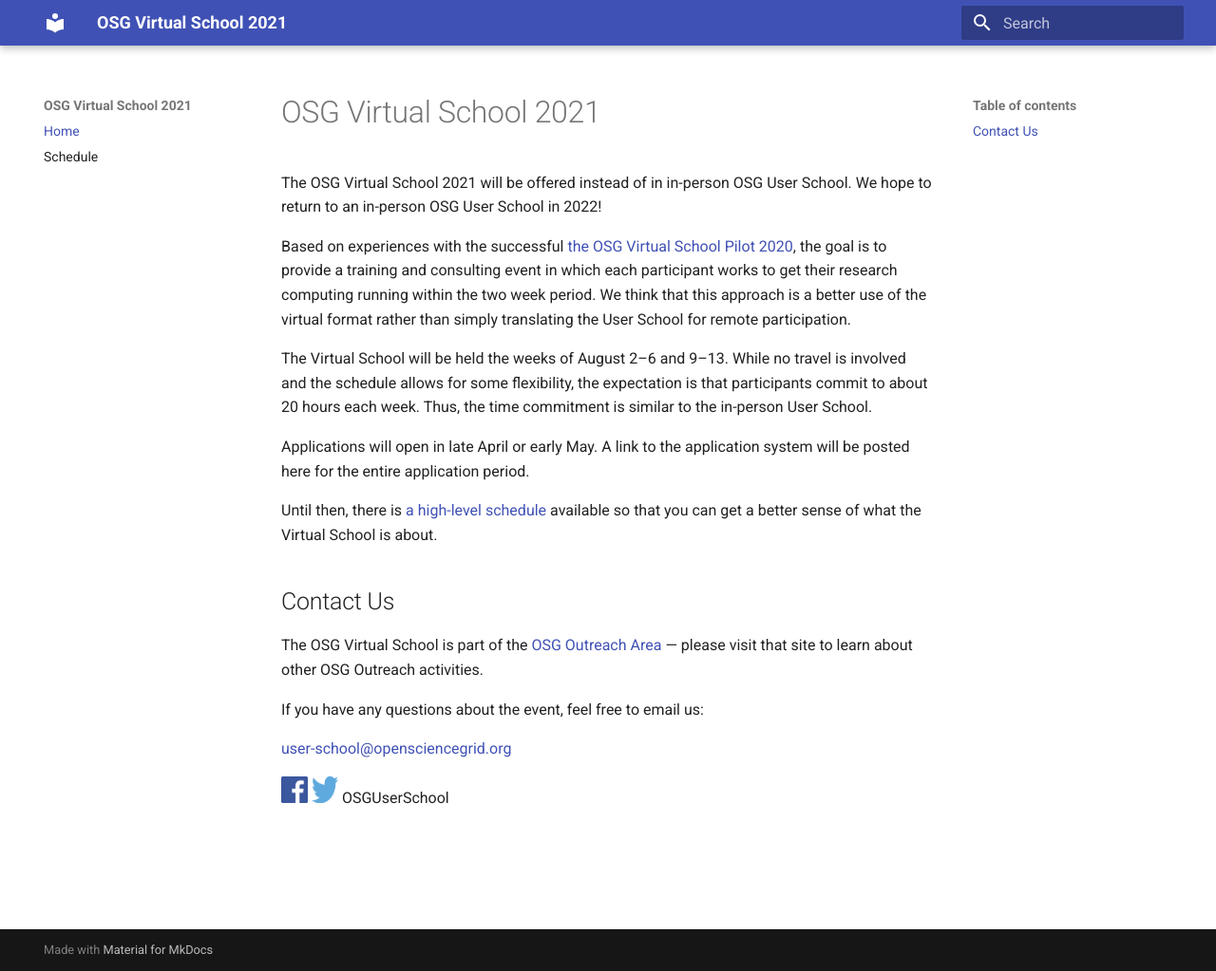
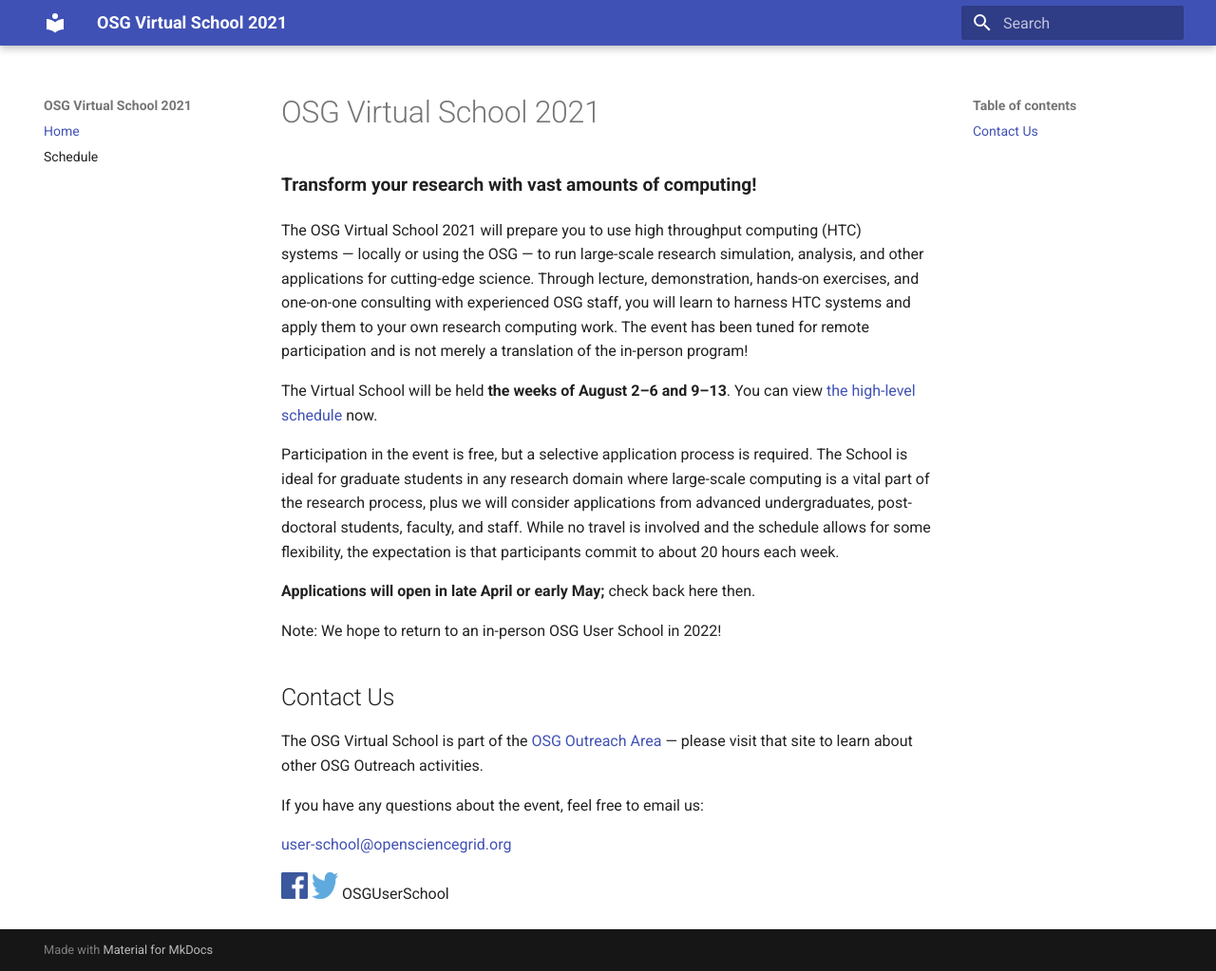
Before and after one commit to osg-htc/virtual-school-2021, an MkDocs documentation site: the page built from docs/index.md, in a window 1280 px wide and 1023 px high. Shown: the whole window at 95% size. Built offline with MkDocs 1.6.1 and Material for MkDocs 9.7.7, drawn with Linux system fonts in a browser that asks for light colours.

Commit message:
Rewrite of home page

```diff
--- a/docs/index.md
+++ b/docs/index.md
@@ -1,25 +1,27 @@
 # OSG Virtual School 2021
 
-The OSG Virtual School 2021 will be offered instead of in in-person OSG User School.
-We hope to return to an in-person OSG User School in 2022!
+<p style="font-size: larger; font-weight: bold;">Transform your research with vast amounts of computing!</p>
 
-Based on experiences with the successful
-[the OSG Virtual School Pilot 2020](https://opensciencegrid.org/virtual-school-pilot-2020/),
-the goal is to provide a training and consulting event
-in which each participant works to get their research computing running within the two week period.
-We think that this approach is a better use of the virtual format
-rather than simply translating the User School for remote participation.
+The OSG Virtual School 2021 will prepare you to use high throughput computing (HTC) systems&nbsp;&mdash;
+locally or using the OSG&nbsp;&mdash;
+to run large-scale research simulation, analysis, and other applications for cutting-edge science.
+Through lecture, demonstration, hands-on exercises, and one-on-one consulting with experienced OSG staff,
+you will learn to harness HTC systems and apply them to your own research computing work.
+The event has been tuned for remote participation and is not merely a translation of the in-person program!
 
-The Virtual School will be held the weeks of August 2&ndash;6 and 9&ndash;13.
+The Virtual School will be held **the weeks of August 2&ndash;6 and 9&ndash;13**.
+You can view [the high-level schedule](schedule.md) now.
+
+Participation in the event is free, but a selective application process is required.
+The School is ideal for graduate students in any research domain
+where large-scale computing is a vital part of the research process,
+plus we will consider applications from advanced undergraduates, post-doctoral students, faculty, and staff.
 While no travel is involved and the schedule allows for some flexibility,
 the expectation is that participants commit to about 20 hours each week.
-Thus, the time commitment is similar to the in-person User School.
 
-Applications will open in late April or early May.
-A link to the application system will be posted here for the entire application period.
+**Applications will open in late April or early May;** check back here then.
 
-Until then, there is [a high-level schedule](schedule.md) available
-so that you can get a better sense of what the Virtual School is about.
+Note: We hope to return to an in-person OSG User School in 2022!
 
 ## Contact Us
 
```
